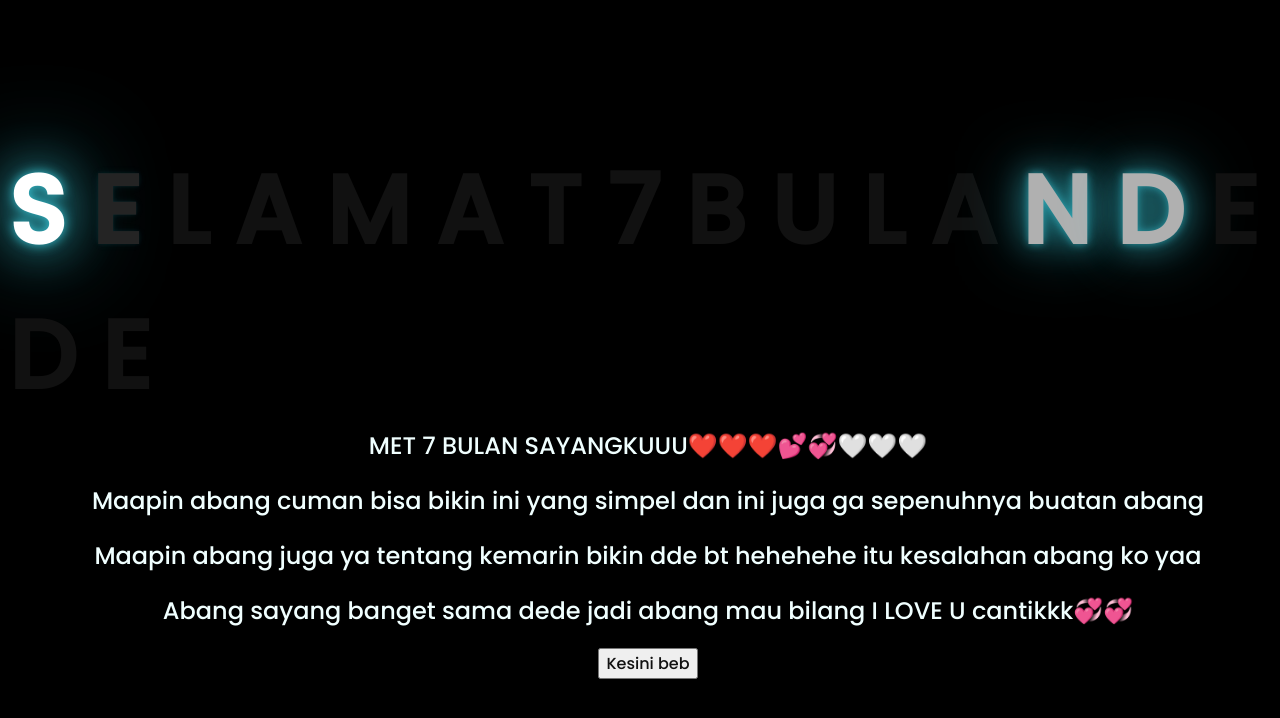
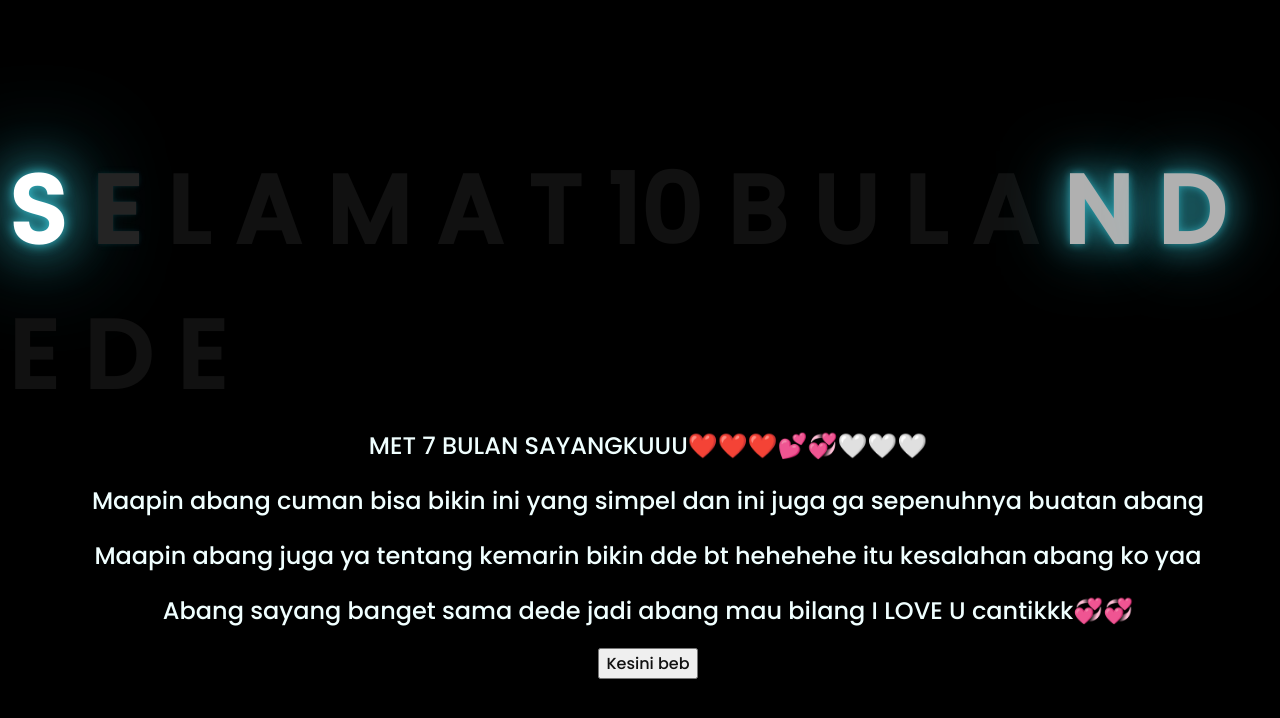
Before and after one commit to GENJUL24/JUL, a plain HTML site: page index.html in a window 1280 px wide. Drawn offline with Linux system fonts and the light colour scheme.

Commit message:
Update index.html

```diff
--- a/index.html
+++ b/index.html
@@ -17,7 +17,7 @@
         <span>M</span>
         <span>A</span>
         <span>T</span>
-        <span>7</span>
+        <span>10</span>
         <span>B</span>
         <span>U</span>
         <span>L</span>
```
